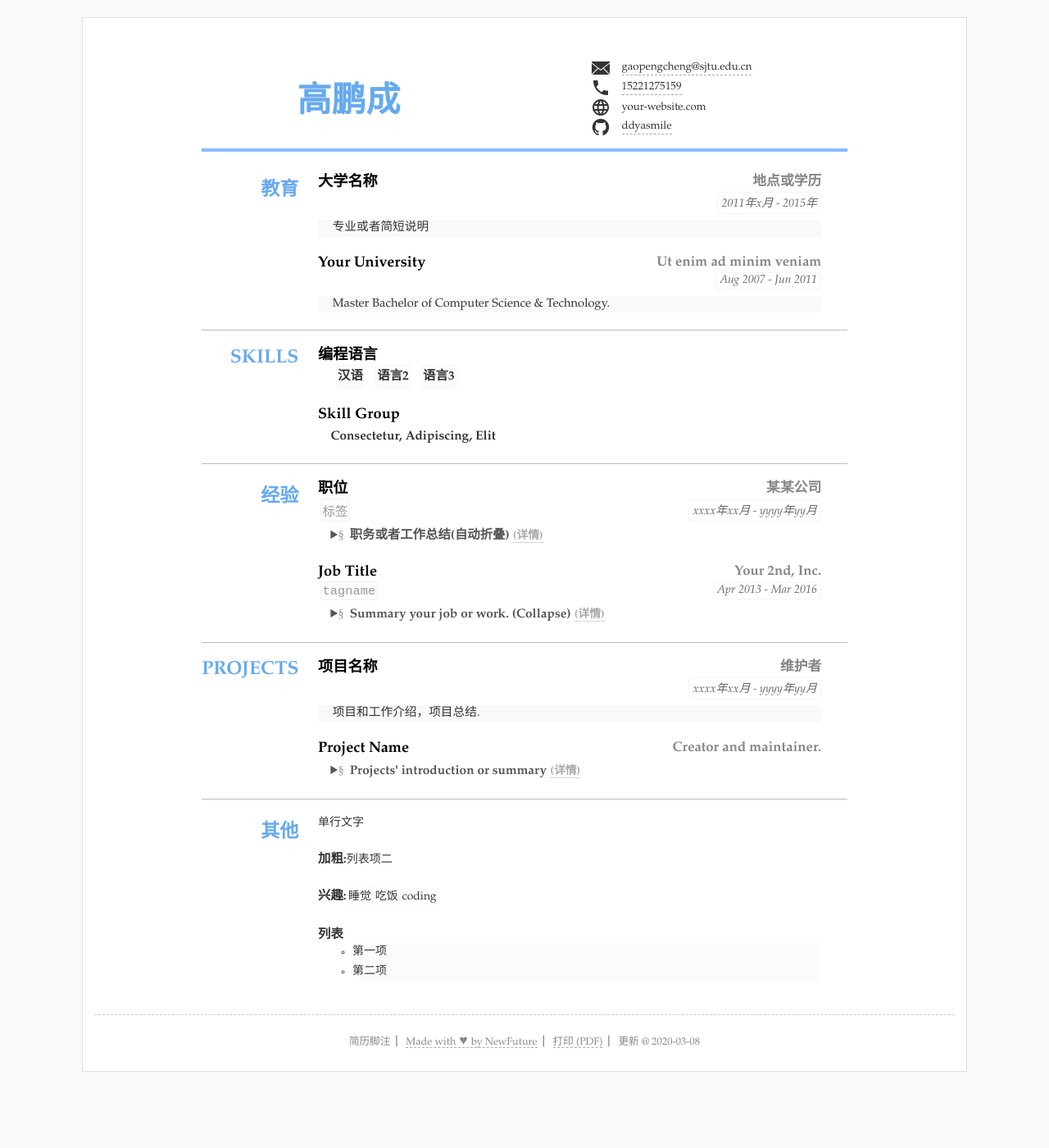
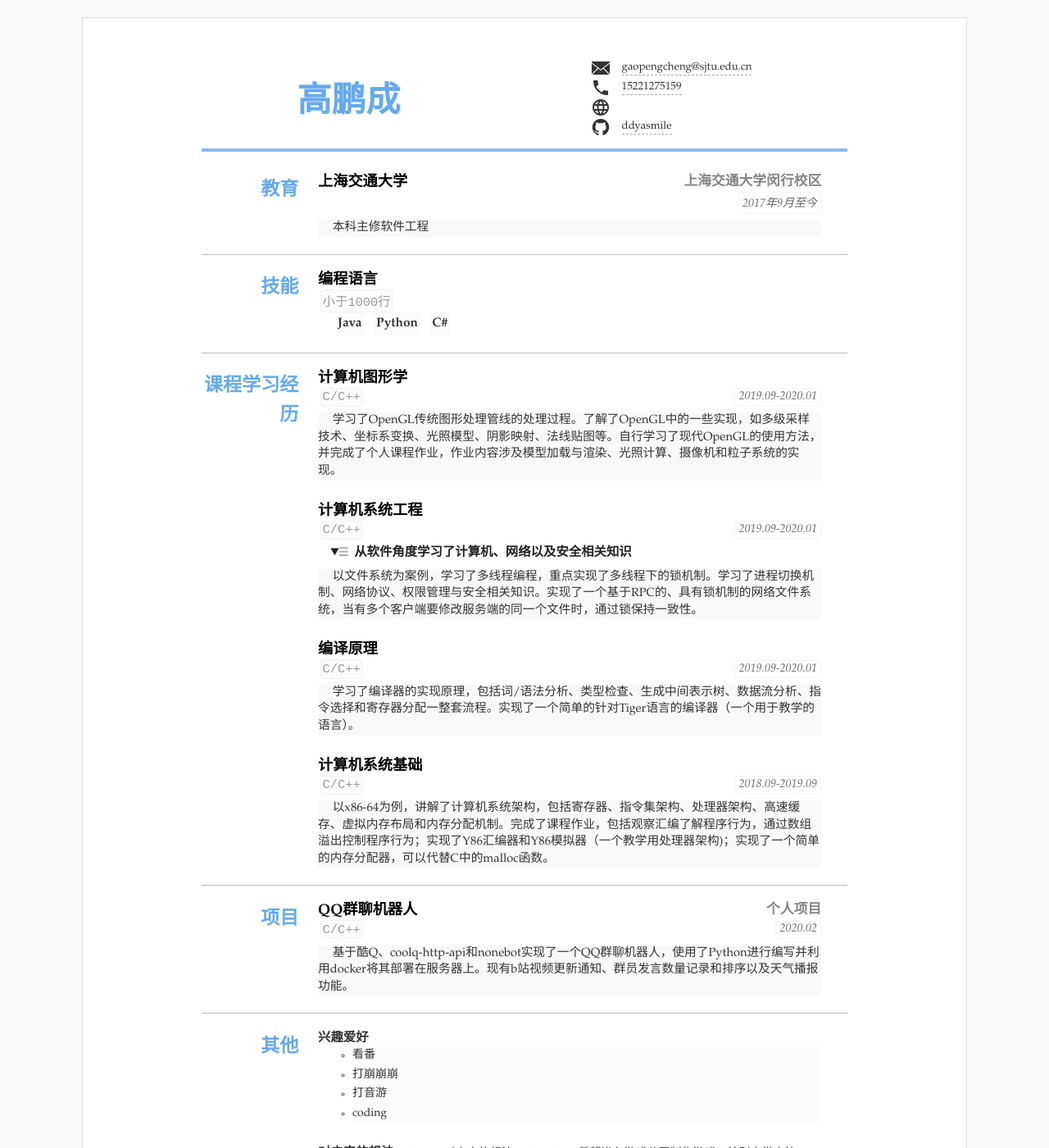
Before and after one commit to ddyasmile/resume, a Jekyll site: the page built from index.html, in a window 1280 px wide and 1400 px high. Shown: the whole window at 82% size. Built offline with Jekyll 4.4.1, drawn with Linux system fonts in a browser that asks for light colours; some of the changed text lies outside the part shown.

Commit message:
[add] add all

```diff
--- a/_data/resume.yml
+++ b/_data/resume.yml
@@ -15,7 +15,7 @@ contact: #联系方式连接等3~5行
 - text: "15221275159"
   href: 'tel:15221275159'
   icon: 'icons/phone.svg'
-- text: "your-website.com"
+- text: ""
   href: ''
   icon: 'icons/web.svg'
 - text: "ddyasmile"
@@ -30,77 +30,79 @@ main: #简历主要内容，
 - type: education #类别为ID
   name: 教育 #显示名称，空则使用type
   content: #内容基本格式 标题-副标题-日期-详细内容 (都允许空)
-  - title: 大学名称
-    duration: "2011年x月 - 2015年"
-    sub: 地点或学历
-    detail: 专业或者简短说明
-  - title: Your University
-    duration: Aug 2007 - Jun 2011
-    sub: Ut enim ad minim veniam
-    detail: Master Bachelor of Computer Science & Technology.
+  - title: 上海交通大学
+    duration: "2017年9月至今"
+    sub: 上海交通大学闵行校区
+    detail: 本科主修软件工程
 
 - type: skills
-  # name: "技能"
+  name: 技能
   content:
   - title: 编程语言
+    tags:
+    - 大于1000行
     items: #itmems 可以小块的方式显示
-    - 汉语
-    - 语言2
-    - 语言3
-  - title: Skill Group
-    summary: Consectetur, Adipiscing, Elit
+    - C/C++
+    tags:
+    - 小于1000行
+    items:
+    - Java
+    - Python
+    - C#
 
 - type: experience
-  name: 经验
+  name: 课程学习经历
   content:
-  - title: 职位
-    sub: 某某公司
-    duration: "xxxx年xx月 - yyyy年yy月"
+  - title: 计算机图形学
+    duration: "2019.09-2020.01"
     tags:
-    - 标签
-    summary: 职务或者工作总结(自动折叠)
-    detail: 同时包含 summary和detail在Chrome，Safari(包括IOS)，Android和新版Firefox等会自动折叠，不支持折叠的浏览器和展开后表现一致
-    # open: open
+    - C/C++
+    detail: 学习了OpenGL传统图形处理管线的处理过程。了解了OpenGL中的一些实现，如多级采样技术、坐标系变换、光照模型、阴影映射、法线贴图等。自行学习了现代OpenGL的使用方法，并完成了个人课程作业，作业内容涉及模型加载与渲染、光照计算、摄像机和粒子系统的实现。
+    open: open
     #可以设置open默认展开
-  - title: Job Title
-    sub: Your 2nd, Inc.
-    duration: Apr 2013 - Mar 2016
+  - title: 计算机系统工程
+    duration: "2019.09-2020.01"
     tags:
-    - tagname
-    summary: Summary your job or work. (Collapse)
-    detail: Details can be collapsed in Chrome Safari, Firefox, Opera and so on. Duis aute irure dolor in reprehenderit in voluptate velit esse cillum dolore eu fugiat nulla pariatur. Excepteur sint occaecat cupidatat non proident, sunt in culpa qui officia deserunt mollit anim id est laborum.
+    - C/C++
+    summary: 从软件角度学习了计算机、网络以及安全相关知识
+    detail: 以文件系统为案例，学习了多线程编程，重点实现了多线程下的锁机制。学习了进程切换机制、网络协议、权限管理与安全相关知识。实现了一个基于RPC的、具有锁机制的网络文件系统，当有多个客户端要修改服务端的同一个文件时，通过锁保持一致性。
+    open: open
+  - title: 编译原理
+    duration: "2019.09-2020.01"
+    tags:
+    - C/C++
+    detail: 学习了编译器的实现原理，包括词/语法分析、类型检查、生成中间表示树、数据流分析、指令选择和寄存器分配一整套流程。实现了一个简单的针对Tiger语言的编译器（一个用于教学的语言）。
+    open: open
+  - title: 计算机系统基础
+    duration: "2018.09-2019.09"
+    tags:
+    - C/C++
+    detail: 以x86-64为例，讲解了计算机系统架构，包括寄存器、指令集架构、处理器架构、高速缓存、虚拟内存布局和内存分配机制。完成了课程作业，包括观察汇编了解程序行为，通过数组溢出控制程序行为；实现了Y86汇编器和Y86模拟器（一个教学用处理器架构)；实现了一个简单的内存分配器，可以代替C中的malloc函数。
+    open: open
 
 - type: projects
-  name: Projects
+  name: 项目
   content:
-  - title: 项目名称
-    duration: xxxx年xx月 - yyyy年yy月
-    detail: 项目和工作介绍，项目总结.
-    sub: 维护者
-  - title: Project Name
-    summary: Projects' introduction or summary
-    detail:
-      md: _data/demo.md
-    sub: Creator and maintainer.
-   #可继续添加更多内容
+  - title: QQ群聊机器人
+    sub: 个人项目
+    duration: "2020.02"
+    tags:
+    - C/C++
+    detail: 基于酷Q、coolq-http-api和nonebot实现了一个QQ群聊机器人，使用了Python进行编写并利用docker将其部署在服务器上。现有b站视频更新通知、群员发言数量记录和排序以及天气播报功能。
 
 #others 其他简略内容(列表)
 others: #其他列表显示
 - type: others #ID可以为空
-  name: '其他'
+  name: 其他
   content: #选择需要的格式
-  - 单行文字
-  - title: "加粗:"
-    text: "列表项二"
-  - title: "兴趣:"
-    items: #单行列表
-    - 睡觉
-    - 吃饭
+  - title: 兴趣爱好
+    list:
+    - 看番
+    - 打崩崩崩
+    - 打音游
     - coding
-  - title: 列表
-    list:
-    - 第一项
-    - 第二项
+  - title: 对未来的想法
+    detail: 希望进入游戏公司制作游戏，给别人带来快乐。
 #- type:
 #  name: '其他'
 #  content: #选择需要的格式
@@ -111,7 +113,6 @@ others: #其他列表显示
 footer: #脚注多组
   print: #打印版markdown或者html
   screen:
-  - text: "简历脚注"
   #   href: '/'
   - text: "Made with &hearts; by NewFuture"
     href: "https://github.com/NewFuture/CV/"
```
